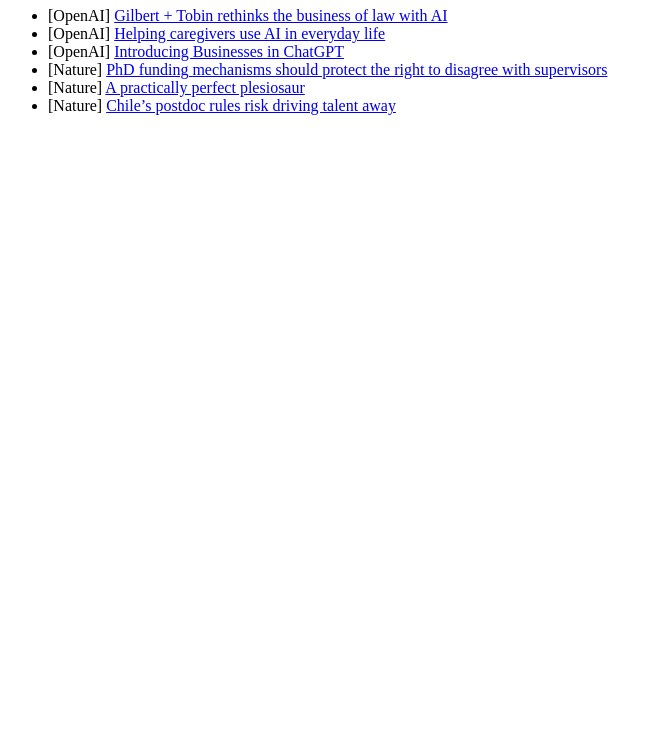
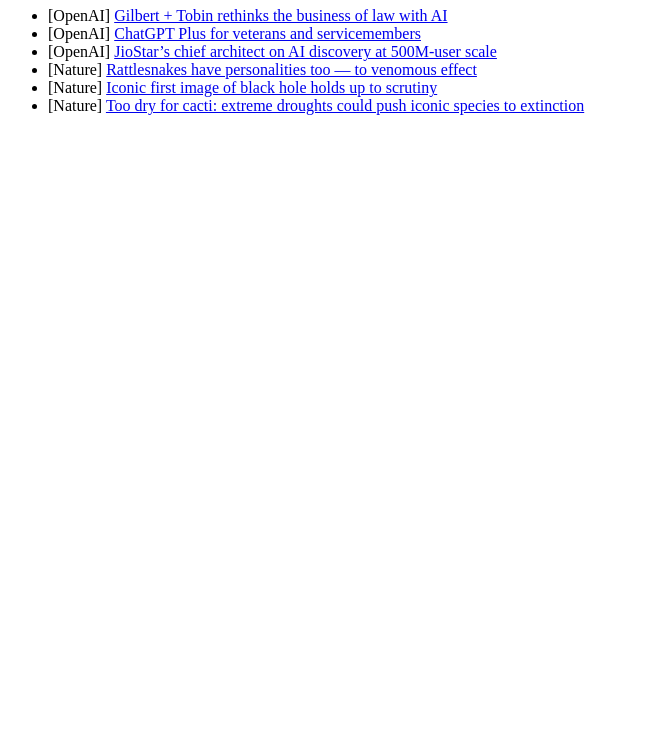
Before and after one commit to FloodTao/my-news-factory, a plain HTML site: page index.html in a window 1280 px wide. Shown: the part 68-800 px from the top of the page, without its empty margins (0-662 px from the left). Drawn offline with Linux system fonts and the light colour scheme.

Commit message:
Update News Report

```diff
--- a/index.html
+++ b/index.html
@@ -1 +1 @@
-<html><meta charset='utf-8'><body><h1>今日全球资讯</h1><ul><li>[OpenAI] <a href='https://openai.com/index/gilbert-tobin-sam-nickless'>Gilbert + Tobin rethinks the business of law with AI</a></li><li>[OpenAI] <a href='https://openai.com/index/helping-caregivers-use-ai-in-everyday-life'>Helping caregivers use AI in everyday life</a></li><li>[OpenAI] <a href='https://openai.com/index/introducing-businesses-chatgpt'>Introducing Businesses in ChatGPT</a></li><li>[Nature] <a href='https://www.nature.com/articles/d41586-026-03645-4'>PhD funding mechanisms should protect the right to disagree with supervisors</a></li><li>[Nature] <a href='https://www.nature.com/articles/d41586-026-03278-7'>A practically perfect plesiosaur</a></li><li>[Nature] <a href='https://www.nature.com/articles/d41586-026-03643-6'>Chile’s postdoc rules risk driving talent away</a></li></ul></body></html>
+<html><meta charset='utf-8'><body><h1>今日全球资讯</h1><ul><li>[OpenAI] <a href='https://openai.com/index/gilbert-tobin-sam-nickless'>Gilbert + Tobin rethinks the business of law with AI</a></li><li>[OpenAI] <a href='https://openai.com/index/chatgpt-plus-for-veterans'>ChatGPT Plus for veterans and servicemembers</a></li><li>[OpenAI] <a href='https://openai.com/index/jiostar-vijay-seshadri'>JioStar’s chief architect on AI discovery at 500M-user scale</a></li><li>[Nature] <a href='https://www.nature.com/articles/d41586-026-03536-8'>Rattlesnakes have personalities too — to venomous effect</a></li><li>[Nature] <a href='https://www.nature.com/articles/d41586-026-03642-7'>Iconic first image of black hole holds up to scrutiny</a></li><li>[Nature] <a href='https://www.nature.com/articles/d41586-026-03671-2'>Too dry for cacti: extreme droughts could push iconic species to extinction</a></li></ul></body></html>
```
